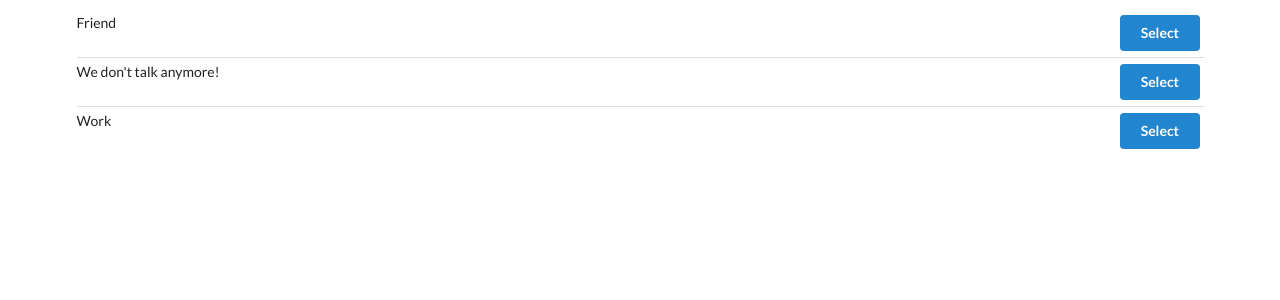
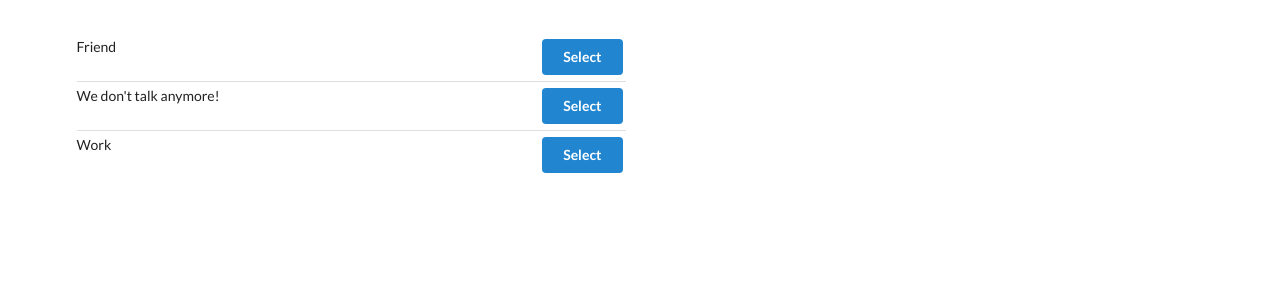
Before and after one commit to dipto0321/songs-list, a React (Create React App) app: page / in a window 1280 px wide. Shown: the top 300 px of the page. Built offline with nearby package versions, Linux system fonts and the light colour scheme.

Commit message:
Add onClick function for songlist item button to set selectedSong

```diff
--- a/src/components/App.js
+++ b/src/components/App.js
@@ -3,8 +3,12 @@ import SongList from './SongList';
 import appStyles from '../css/App.module.css';
 
 const App = () => (
-  <div className={`${appStyles.mt} ui container`}>
-    <SongList />
+  <div className={`${appStyles.mt} ui container grid`}>
+    <div className="ui row">
+      <div className="column eight wide">
+        <SongList />
+      </div>
+    </div>
   </div>
 );
 
--- a/src/components/SongList.js
+++ b/src/components/SongList.js
@@ -1,14 +1,20 @@
 import React, { Component } from 'react';
 import { connect } from 'react-redux';
+import selectSong from '../actions';
 import songListStyles from '../css/SongList.module.css';
 
 class SongList extends Component {
-  renderList = ({ songs }) => {
+  renderList = ({ songs, selectSong }) => {
     return songs.map(song => {
       return (
         <div className="item" key={song.title}>
           <div className="right floated content">
-            <button className="ui button primary">Select</button>
+            <button
+              className="ui button primary"
+              onClick={() => selectSong(song)}
+            >
+              Select
+            </button>
           </div>
           <div className="content">{song.title}</div>
         </div>
@@ -29,4 +35,7 @@ const mapStateToProps = state => {
   return { songs: state.songs };
 };
 
-export default connect(mapStateToProps)(SongList);
+export default connect(
+  mapStateToProps,
+  { selectSong }
+)(SongList);
```
Also changed, not shown: .eslintrc.js.
